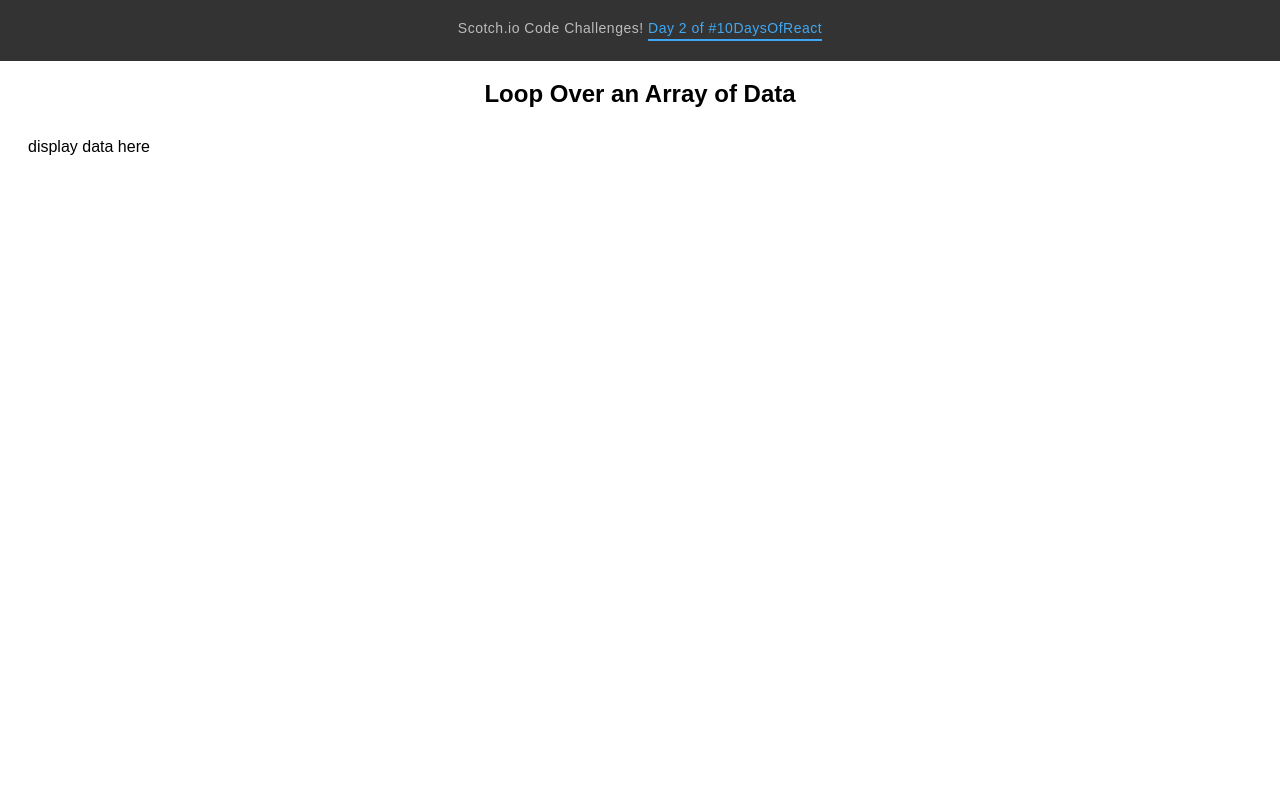
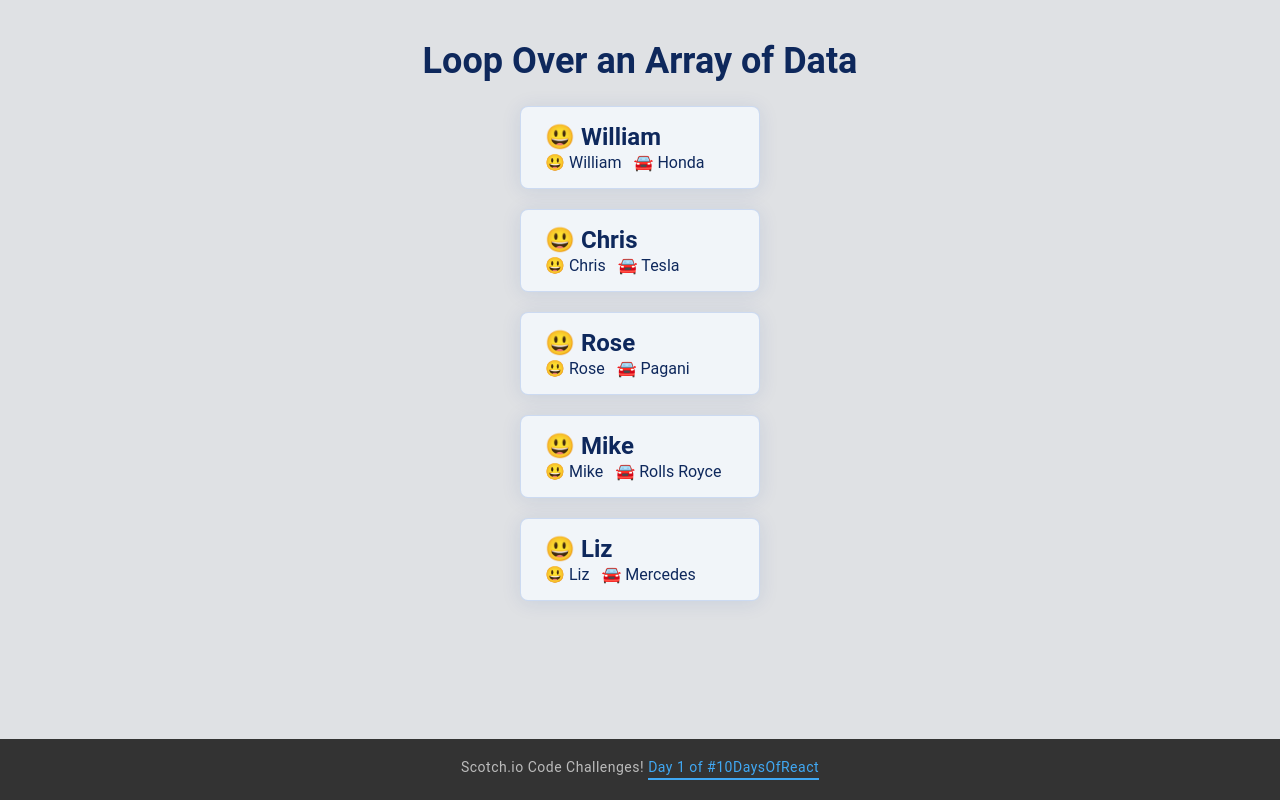
Before and after one commit to danielacb/course_10-react-challenges-beginner, a React app in the folder 02-loop-over-array/: page / in a window 1280 px wide. Built offline with nearby package versions, Linux system fonts and the light colour scheme.

Commit message:
code challenge 02

```diff
--- a/02-loop-over-array/src/ScotchInfoBar.js
+++ b/02-loop-over-array/src/ScotchInfoBar.js
@@ -1,32 +1,33 @@
-import React from "react";
+import React from 'react';
 
 export default function ScotchInfoBar() {
   return (
     <div
       style={{
-        position: "fixed",
-        top: "0",
-        left: "0",
-        right: "0",
-        fontSize: "14px",
-        padding: "20px 10px",
-        background: "#333",
-        color: "#bbb",
-        letterSpacing: "0.5px"
+        position: 'fixed',
+        bottom: '0',
+        left: '0',
+        right: '0',
+        fontSize: '14px',
+        padding: '20px 10px',
+        background: '#333',
+        color: '#bbb',
+        letterSpacing: '0.5px',
+        textAlign: 'center'
       }}
     >
-      Scotch.io Code Challenges!{" "}
+      Scotch.io Code Challenges!{' '}
       <a
-        href=""
+        href="https://scotch.io/courses/10-react-challenges-beginner/display-simple-data-with-jsx"
         style={{
-          color: "#40A8F3",
-          textDecoration: "none",
-          display: "inline-block",
-          padding: "0 0 3px",
-          borderBottom: "2px solid #40A8F3"
+          color: '#40A8F3',
+          textDecoration: 'none',
+          display: 'inline-block',
+          padding: '0 0 3px',
+          borderBottom: '2px solid #40A8F3'
         }}
       >
-        Day 2 of #10DaysOfReact
+        Day 1 of #10DaysOfReact
       </a>
     </div>
   );
--- a/02-loop-over-array/src/index.js
+++ b/02-loop-over-array/src/index.js
@@ -17,14 +17,20 @@ function App() {
   return (
     <div className="App">
       <div className="page-deets">
-        <h2>Loop Over an Array of Data</h2>
+        <h1>Loop Over an Array of Data</h1>
       </div>
 
       {/* Iterate over imported array in userData */}
       <div className="users">
-        display data here
         {/* Display each data in array in a card */}
         {/* Each card must have a 'key' attribute */}
+        {users.map((user, index) => (
+          <div className="user" key={index}>
+            <h2>{user.name}</h2>
+            <h3>{user.name}</h3>
+            <h3>{user.car}</h3>
+          </div>
+        ))}
       </div>
       <ScotchInfoBar />
     </div>
--- a/02-loop-over-array/src/styles.css
+++ b/02-loop-over-array/src/styles.css
@@ -1,17 +1,41 @@
+body {
+  background-color: #DFE1E4;
+  margin: 0;
+}
+
 .App {
-  font-family: sans-serif;
+  color: #0E285C;
+  font-family: 'Roboto', sans-serif;
   text-align: center;
 }
-.users {
+
+h1 {
+  font-size: 36px;
+}
+
+h2 {
+  font-size: 24px;
+  margin: 0 0 2px;
+}
+
+h3 {
+  display: inline-block;
+  font-size: 16px;
+  font-weight: normal;
+  margin: 0 12px 0 0;
+}
+
+.users .user {
+  background: #F1F5F9;
+  border-radius: 8px;
+  border: 1px solid rgba(57, 109, 210, 0.2);
+  box-shadow: 0px 2px 20px rgba(5, 57, 150, 0.1);
+  margin: 20px auto;
+  max-width: 190px;
+  padding: 16px 24px;
   text-align: left;
-  margin: 30px 20px;
 }
-.users div {
-  padding: 10px;
-  margin: 10px;
-  background: rgb(118, 165, 196);
-  border-radius: 10px;
+
+.page-deets {
+  margin-top: 40px;
 }
-.page-deets {
-  margin-top: 80px;
-}
```
